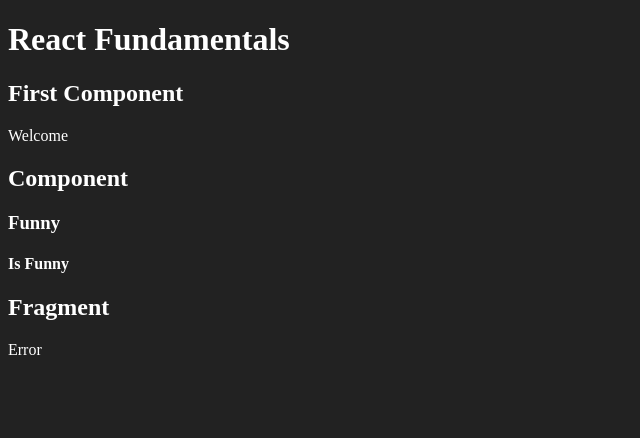
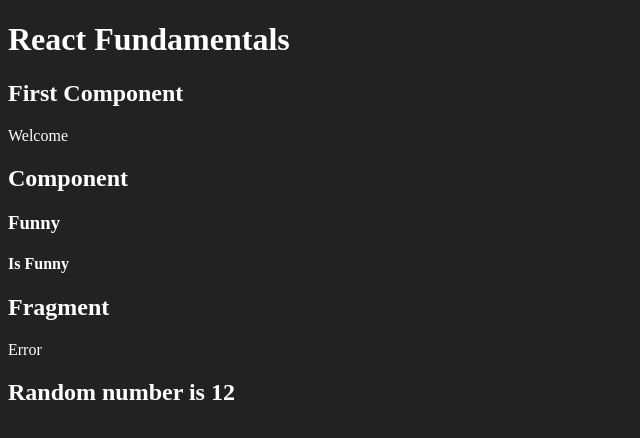
Before and after one commit to rafaelsantos/reactjs-course, a React (Create React App) app in the folder react-fundamentals/: page / in a window 1280 px wide. Shown: the top 438 px of the page, without its empty margins (0-640 px from the left). Built offline with nearby package versions, Linux system fonts and the light colour scheme.

Commit message:
Creating random number component

```diff
--- a/react-fundamentals/src/App.jsx
+++ b/react-fundamentals/src/App.jsx
@@ -3,6 +3,7 @@
 import First from './components/basics/First'
 import Parameter from './components/basics/Parameter'
 import Fragment from './components/basics/Fragment'
+import Random from './components/basics/Random'
 
 //Can use export default function name(props)
 //Or can be anonym like export default function(props)
@@ -18,6 +19,7 @@
                 title="Component"
                 subtitle="Funny" />
             <Fragment />
+            <Random min={2} max={35} />
         </div>
     )
 }
--- /dev/null
+++ b/react-fundamentals/src/components/basics/Random.jsx
@@ -0,0 +1,11 @@
+import React from 'react'
+
+export default (props) => {
+    const { min, max } = props
+    const random = Math.floor(Math.random() * (max - min)) + min
+    return (
+        <>
+            <h2>Random number is { random }</h2>
+        </>
+    )
+}
```
